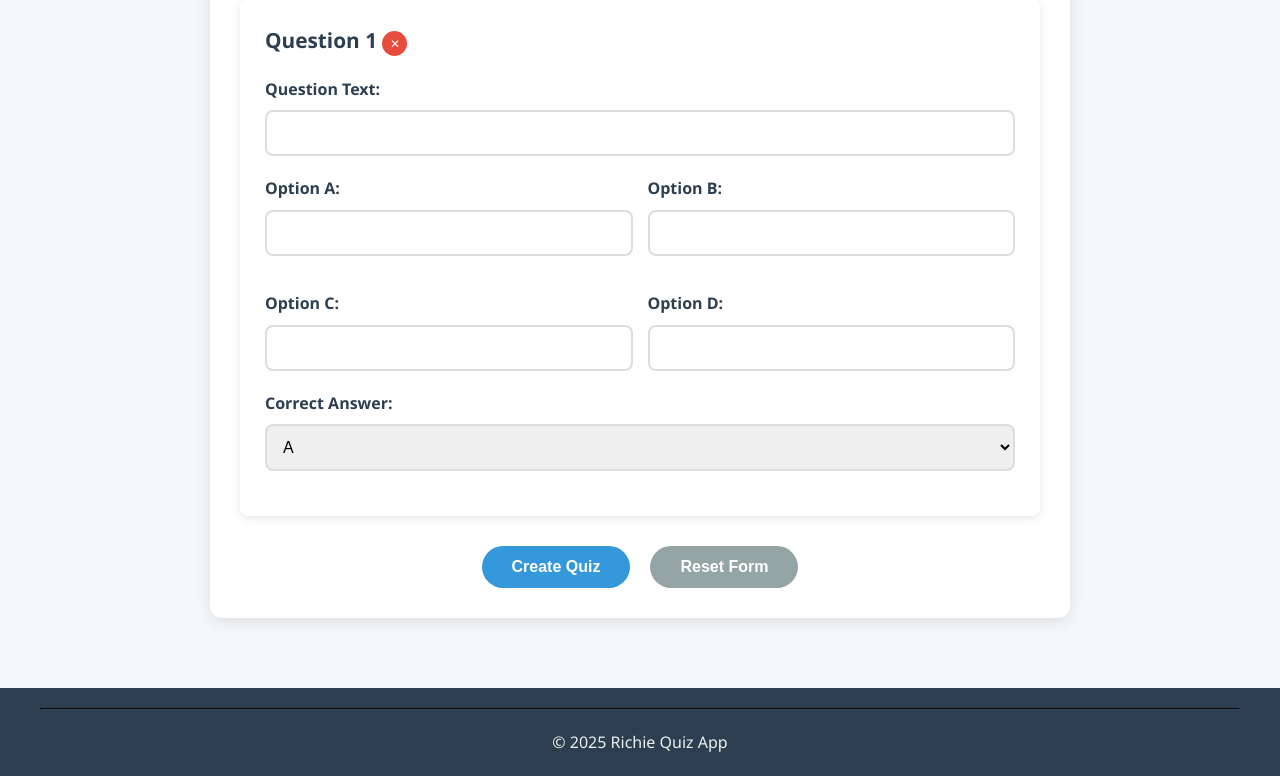
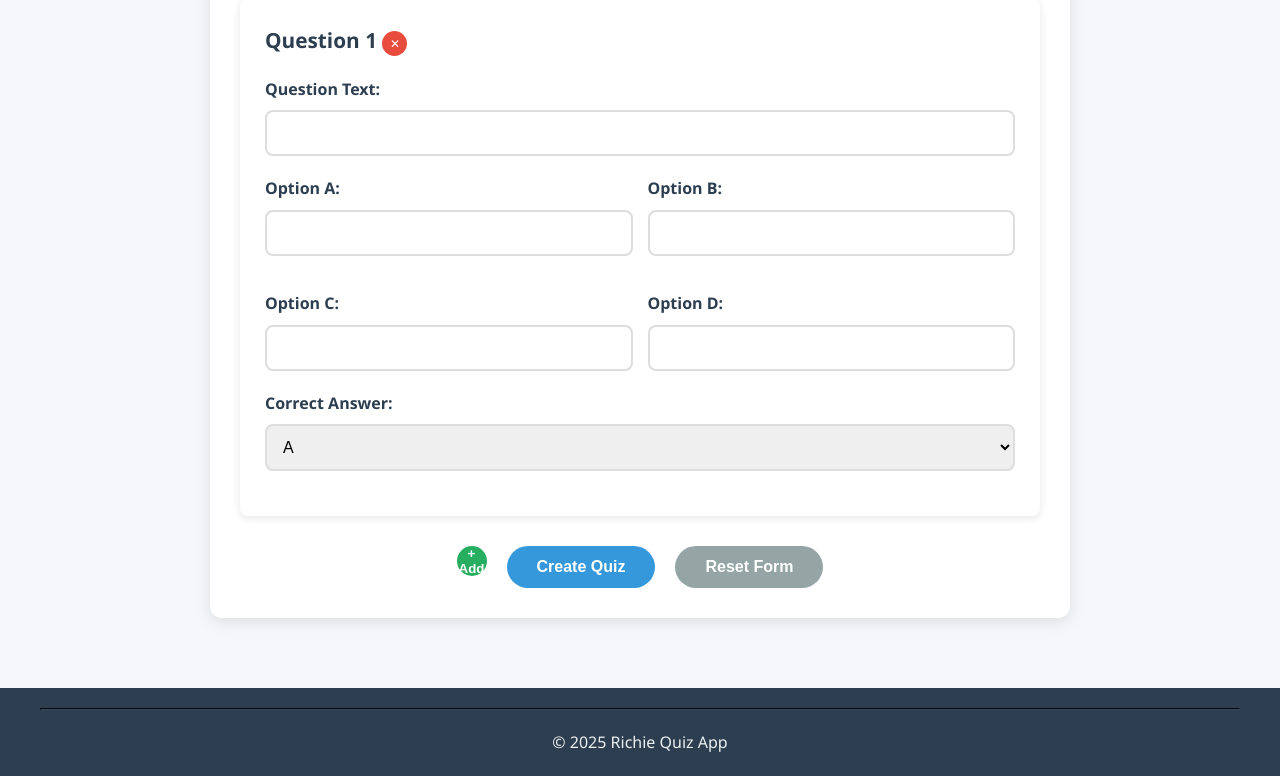
Before and after one commit to MJselorm/quiz_app, a Django app: page /create-quiz/ in a window 1280 px wide. Shown: the part 792-1568 px from the top of the page. Run offline with Django 5.2, Linux system fonts and the light colour scheme.

Commit message:
feat(quiz): add button to add new questions in quiz form
- Inserted "+ Add Question" button in the quiz creation form
- Positioned the button alongside submit and reset controls
- Enabled user interface to begin adding quiz questions dynamically

```diff
--- a/quiz/templates/quiz/create-quiz.html
+++ b/quiz/templates/quiz/create-quiz.html
@@ -43,6 +43,7 @@
       </div>
 
       <div class="form-actions">
+        <button type="button" id="addQuestion" class="btn-add">+ Add Question</button></h2>
         <button type="submit" class="btn-submit">Create Quiz</button>
         <button type="reset" class="btn-reset">Reset Form</button>
       </div>
```
